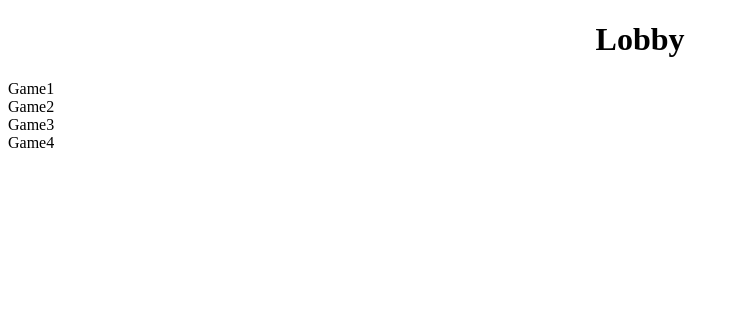
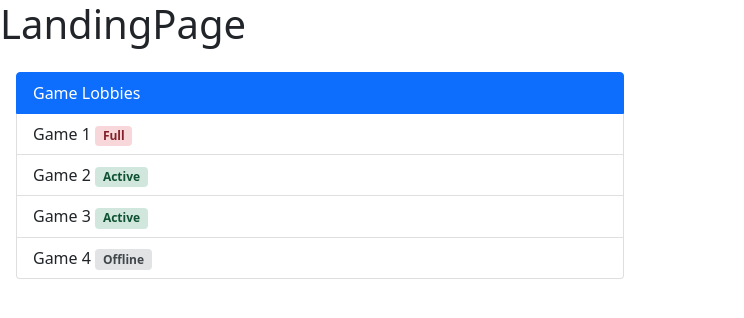
Before and after one commit to KittCheung1/HVZ, a Vue app in the folder Front end/: page / in a window 1280 px wide. Shown: the top 318 px of the page, without its empty margins (0-744 px from the left). Built offline with nearby package versions, Linux system fonts and the light colour scheme.

Commit message:
feat: game lobbies component

```diff
--- a/Front end/package.json
+++ b/Front end/package.json
@@ -8,7 +8,11 @@
     "preview": "vite preview"
   },
   "dependencies": {
-    "vue": "^3.2.25"
+    "@popperjs/core": "^2.11.2",
+    "@vue/cli": "^5.0.1",
+    "bootstrap": "^5.1.3",
+    "vue": "^3.2.25",
+    "vue-router": "^4.0.13"
   },
   "devDependencies": {
     "@vitejs/plugin-vue": "^2.2.0",
--- a/Front end/src/App.vue
+++ b/Front end/src/App.vue
@@ -1,11 +1,11 @@
 <script setup>
-// This starter template is using Vue 3 <script setup> SFCs
-// Check out https://v3.vuejs.org/api/sfc-script-setup.html#sfc-script-setup
-import Lobby from './components/LandingPage/Lobby.vue'
+
+import LandingPage from './views/LandingPage.vue'
+
 </script>
 
 <template>
-  <Lobby />
+  <LandingPage/>
 </template>
 
 <style>
--- /dev/null
+++ b/Front end/src/components/LandingPage/Game/GameLobbies.vue
@@ -0,0 +1,36 @@
+<template>
+<div class="list-group w-50 p-3">
+  <button type="button" class="list-group-item list-group-item-action active">
+    Game Lobbies
+  </button>
+
+  <button type="button" class="list-group-item list-group-item-action" data-toggle="collapse" data-target="#demo">Game 1
+    <span class="badge alert-danger">Full</span>
+  </button>
+  <button type="button" class="list-group-item list-group-item-action">Game 2
+    <span class="badge alert-success">Active</span>
+  </button>
+  <button type="button" class="list-group-item list-group-item-action">Game 3
+    <span class="badge alert-success">Active</span>
+  </button>
+  <button type="button" class="list-group-item list-group-item-action">Game 4
+    <span class="badge alert-secondary">Offline</span>
+  </button>
+</div>
+
+<div id="demo" class="collapse">
+Lorem ipsum dolor text....
+</div>
+
+
+
+</template>
+
+<script setup>
+import GameLobby from './GameLobby.vue'
+
+</script>
+
+<style>
+
+</style>
--- /dev/null
+++ b/Front end/src/components/LandingPage/Game/GameLobby.vue
@@ -0,0 +1,11 @@
+<template>
+
+</template>
+
+<script setup>
+
+</script>
+
+<style>
+
+</style>
--- a/Front end/src/components/LandingPage/Lobby.vue
+++ b/Front end/src/components/LandingPage/Lobby.vue
@@ -1,5 +1,4 @@
 <script>
-
 </script>
 
 <template>
@@ -12,32 +11,11 @@
 </div>
 
 <div class="GameDiv">
-    <div>
-        Game1
-    </div>
-
-    <div>
-        Game2
-    </div>
-
-    <div>
-        Game3
-    </div>
-
-    <div>
-        Game4
-    </div>
 </div>
-        </div>
+</div>
 
 </template>
 
 <style>
-.Title{
-    text-align: center;
-}
 
-.GameDiv{
-
-}
 </style>
--- a/Front end/src/components/LandingPage/Login.vue
+++ b/Front end/src/components/LandingPage/Login.vue
@@ -1,12 +1,12 @@
 <script>
-
 </script>
 
 <template>
 
 <div>
-    <button>Login</button>
-    <button>Register</button>
+    <button className ="btn btn-primary">Login</button>
+    <button className ="btn btn-primary">Register</button>
+    <p> the hello</p>
 </div>
 
 </template>
--- a/Front end/src/main.js
+++ b/Front end/src/main.js
@@ -1,4 +1,8 @@
 import { createApp } from 'vue'
 import App from './App.vue'
+import router from './router'
+import 'bootstrap/dist/css/bootstrap.css'
 
-createApp(App).mount('#app')
+createApp(App)
+.use(router)
+.mount('#app')
--- /dev/null
+++ b/Front end/src/router.js
@@ -0,0 +1,24 @@
+import { createRouter, createWebHistory} from 'vue-router';
+import LandingPage from './views/LandingPage.vue';
+import GamePage from './views/GamePage.vue';
+import Administrator from './views/Administrator.vue';
+
+const routes = [
+    {
+        path: '/',
+        component: LandingPage,
+    },
+    {
+        path: '/gamepage',
+        component: GamePage,
+    },
+    {
+        path: '/admin',
+        component: Administrator
+    }
+];
+
+export default createRouter({
+    history: createWebHistory(),
+    routes,
+});
--- a/Front end/src/views/LandingPage.vue
+++ b/Front end/src/views/LandingPage.vue
@@ -1,12 +1,15 @@
-<script>
+<script setup>
 import Lobby from "../components/LandingPage/Lobby.vue";
+import GameLobbies from "../components/LandingPage/Game/GameLobbies.vue"
+import GameLobby from "../components/LandingPage/Game/GameLobby.vue"
 import Login from "../components/LandingPage/Login.vue";
 
 </script>
 
 <template>
-<Lobby/>
-<Login/>
+<h1>LandingPage</h1>
+<GameLobbies />
+
 </template>
 
 <style>
```
Also changed, not shown: 1 other file (tests, documents, lock files or other folders).
